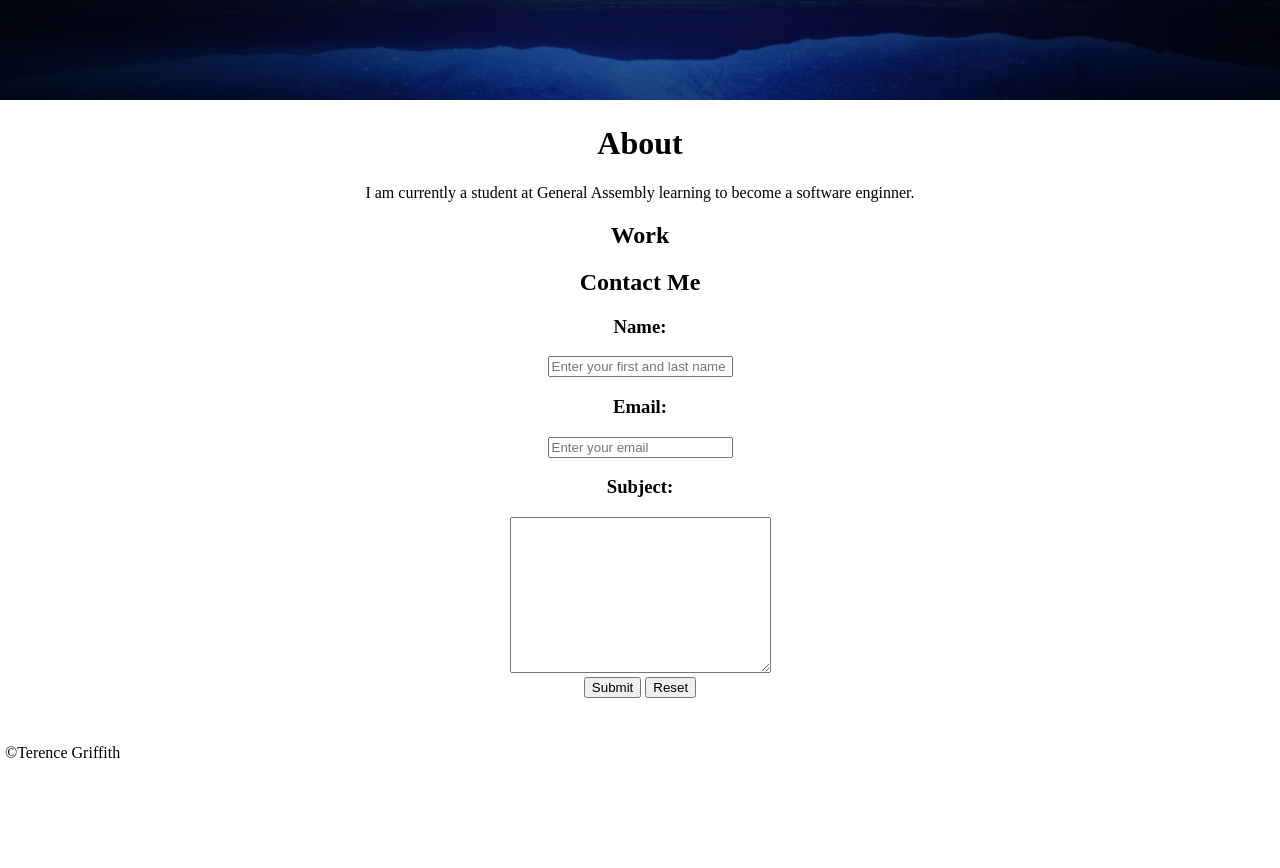
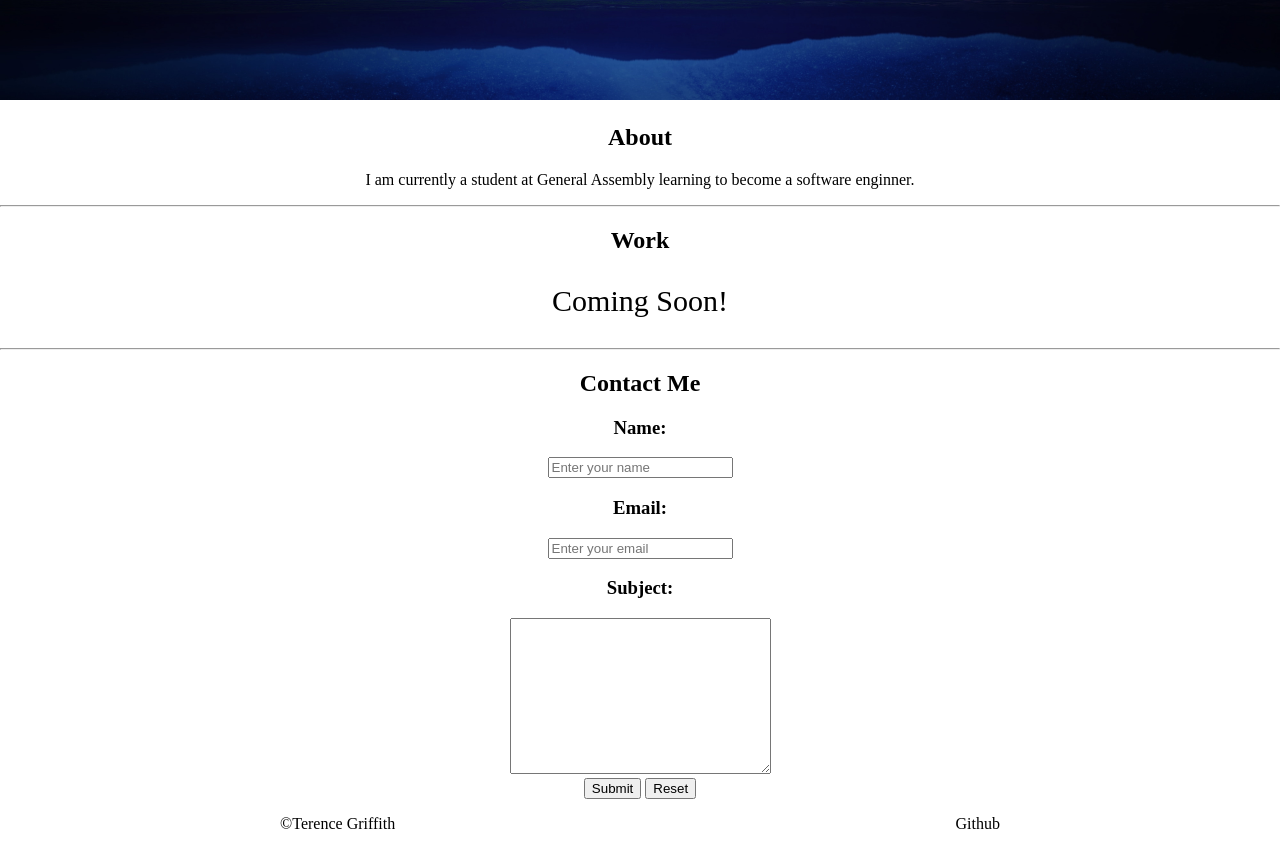
Before and after one commit to tgriffith92/portfolio, a plain HTML site: page index.html in a window 1280 px wide. Shown: the part 380-1248 px from the top of the page. Before the commit the page ends 1158 px from the top, so only its background shows below. Drawn offline with Linux system fonts and the light colour scheme; a script that the page names is missing.

Commit message:
added the link to GitHub

```diff
--- a/CSS/style.css
+++ b/CSS/style.css
@@ -32,12 +32,19 @@ main {
     margin: 0 auto;
     text-align: center;
 }
+.workPara {
+    font-size: 30px;
+}
 footer {
+    display: flex;
+    justify-content: space-around;
     height: 10vh;
     position: relative;
 }
 .footerPara {
-    position: absolute;
     left: 5px;
     bottom: 0px;
 }
+.footerLink {
+    color: black;
+}
--- a/index.html
+++ b/index.html
@@ -15,38 +15,40 @@
             <ul>
                 <li><a href="index.html">Home</a></li>
                 <li><a href="#about">About</a></li>
-                <li><a href="#">Work</a></li>
-                <li><a href="#">Contact</a></li>
+                <li><a href="#work">Work</a></li>
+                <li><a href="#contact">Contact</a></li>
             </ul>
         </nav>
 
     </header>
 
 
-    <section>
+
         <img src="Images/galaxy.jpg" alt="blue galaxy">
-    </section>
+
     <main>
-        <h1 id="about">About</h1>
         <article>
+                <h2 id="about">About</h2>
             <p>
                 I am currently a student at General Assembly learning to become a software enginner.
             </p>
         </article>
-
+        <hr>
         <section>
-                <h1>Work</h1>
+                <h2 id="work">Work</h2>
+                <p class="workPara">Coming Soon!</p>
         </section>
 
         <section>
-            <h1>Contact Me</h1>
+            <hr>
+            <h2 id="contact">Contact Me</h2>
                 <form>
                         <h3>Name:</h3>
-                        <input type="text" name="fullName" placeholder="Enter your first and last name" required>
+                        <input type="text" name="fullName" placeholder="Enter your name" required>
                         <h3>Email:</h3>
                         <input type="text" name="email" placeholder="Enter your email" required>
                         <h3>Subject:</h3>
-                        <textarea name="" id="" cols="30" rows="10"></textarea><br>
+                        <textarea cols="30" rows="10"></textarea><br>
                         <button type="submit">Submit</button>
                         <button type="reset">Reset</button>
                     </form>
@@ -55,6 +57,7 @@
 
     <footer>
         <p class="footerPara">&copy;Terence Griffith</p>
+        <p><a class="footerLink" href="https://github.com/tgriffith92" target="_blank">Github</a></p>
     </footer>
     <script src="app.js"></script>
 </body>
```
